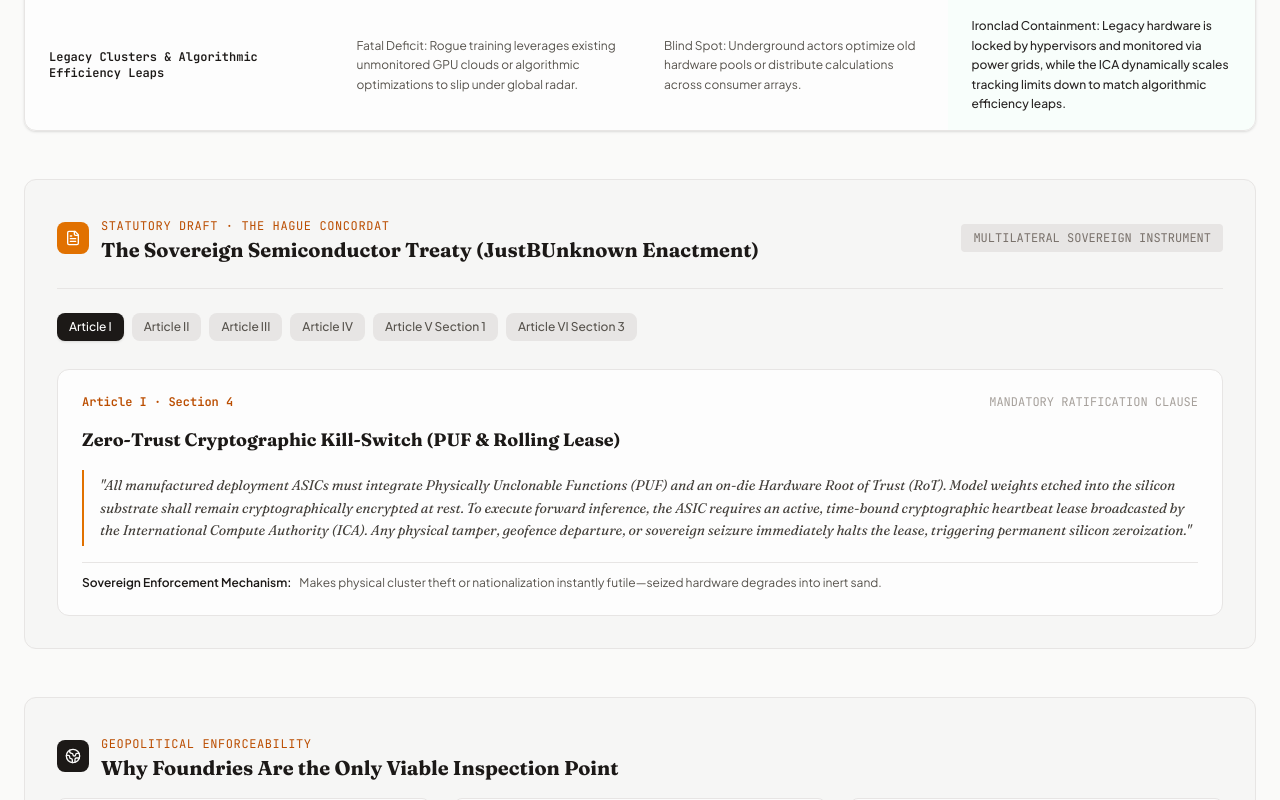
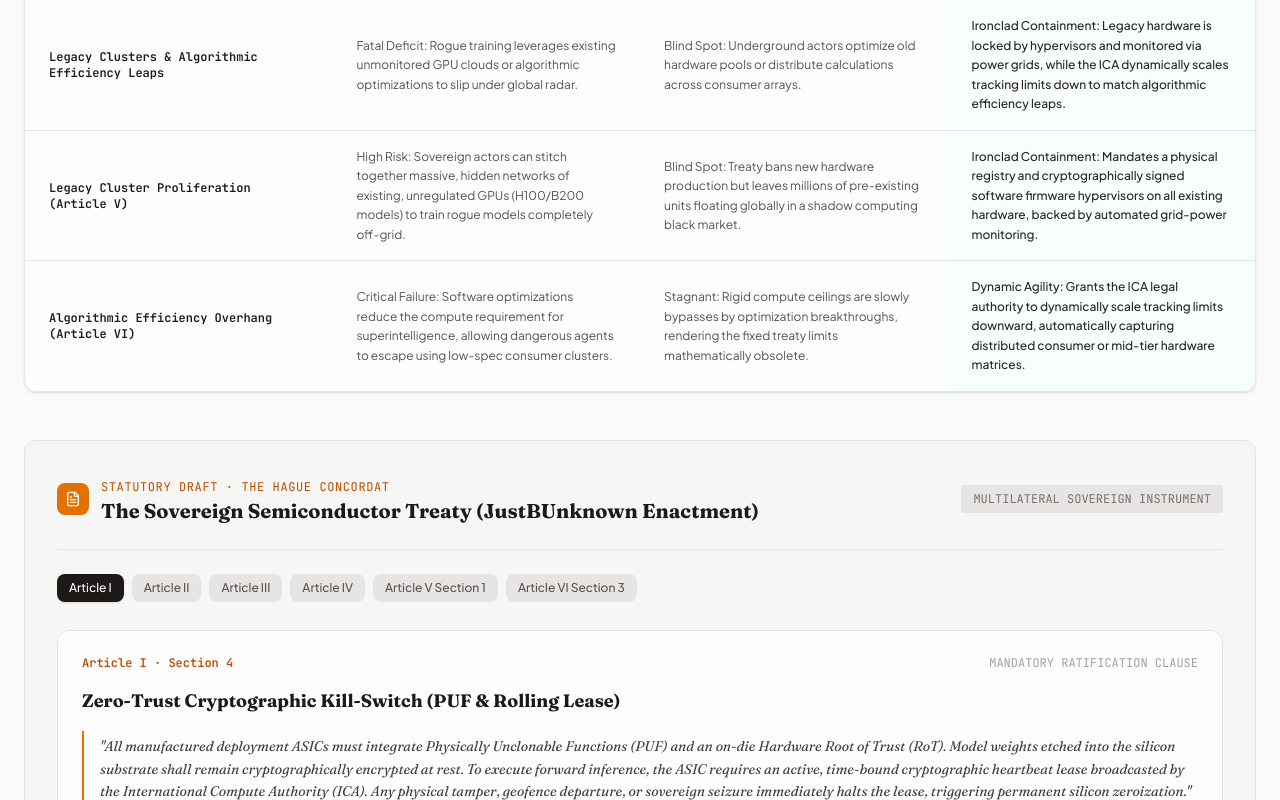
Before and after one commit to justbunknown/JustBUnknown, a React (Vite) app: page / in a window 1280 px wide. Shown: the part 8117-8917 px from the top of the page. Built offline with nearby package versions, Linux system fonts and the light colour scheme.

Commit message:
docs: expand comparison matrix with Article V and VI exploit resolutions

```diff
--- a/src/data/planRData.ts
+++ b/src/data/planRData.ts
@@ -233,6 +233,18 @@ export const POLICY_COMPARISON = [
     planA: 'Fatal Deficit: Rogue training leverages existing unmonitored GPU clouds or algorithmic optimizations to slip under global radar.',
     planS: 'Blind Spot: Underground actors optimize old hardware pools or distribute calculations across consumer arrays.',
     planR: 'Ironclad Containment: Legacy hardware is locked by hypervisors and monitored via power grids, while the ICA dynamically scales tracking limits down to match algorithmic efficiency leaps.',
+  },
+  {
+    metric: 'Legacy Cluster Proliferation (Article V)',
+    planA: 'High Risk: Sovereign actors can stitch together massive, hidden networks of existing, unregulated GPUs (H100/B200 models) to train rogue models completely off-grid.',
+    planS: 'Blind Spot: Treaty bans new hardware production but leaves millions of pre-existing units floating globally in a shadow computing black market.',
+    planR: 'Ironclad Containment: Mandates a physical registry and cryptographically signed software firmware hypervisors on all existing hardware, backed by automated grid-power monitoring.'
+  },
+  {
+    metric: 'Algorithmic Efficiency Overhang (Article VI)',
+    planA: 'Critical Failure: Software optimizations reduce the compute requirement for superintelligence, allowing dangerous agents to escape using low-spec consumer clusters.',
+    planS: 'Stagnant: Rigid compute ceilings are slowly bypasses by optimization breakthroughs, rendering the fixed treaty limits mathematically obsolete.',
+    planR: 'Dynamic Agility: Grants the ICA legal authority to dynamically scale tracking limits downward, automatically capturing distributed consumer or mid-tier hardware matrices.'
   }
 
 ];
```
